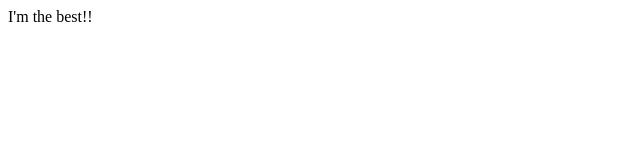
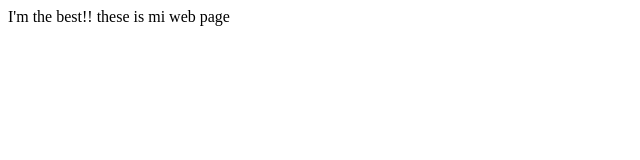
Before and after one commit to llarvilop/ProyectoDemoCursoPrework, a plain HTML site: page index.html in a window 1280 px wide. Shown: the whole page, without its empty margins (0-640 px from the left). Drawn offline with Linux system fonts and the light colour scheme.

Commit message:
cambios asgragamos datos

```diff
--- a/index.html
+++ b/index.html
@@ -7,6 +7,6 @@
     <title>Nano Villar Lopez</title>
 </head>
 <body>
-    I'm the best!!
+    I'm the best!! these is mi web page
 </body>
 </html>
```
